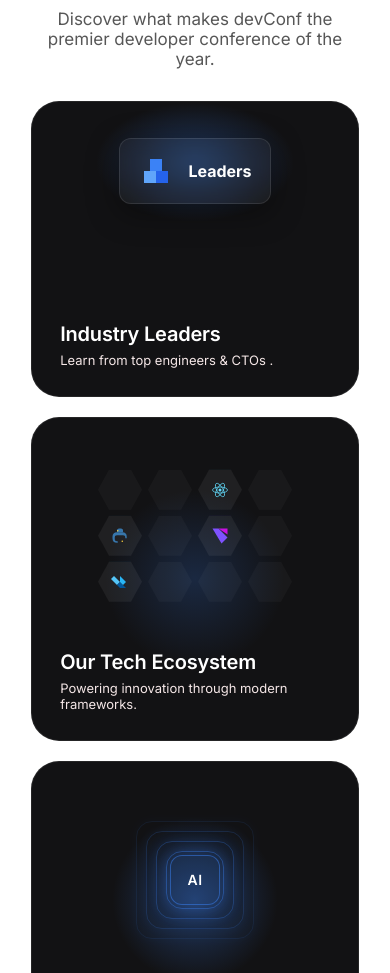
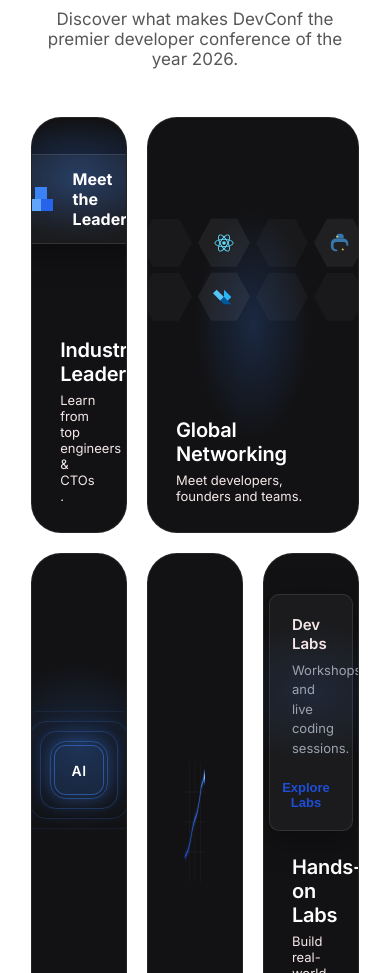
Before and after one commit to sudiptoroy12/B14-A01-DevConf-2026, a plain HTML site: page index.html in a window 390 px wide. Shown: the part 2505-3478 px from the top of the page. Drawn offline with Linux system fonts and the light colour scheme.

Commit message:
Why attend section design and price section glow light add

```diff
--- a/index.html
+++ b/index.html
@@ -109,7 +109,7 @@
 
         <!-- price details -->
         <div class="upgrade-app">
-          <div class="price">
+          <div class="price pro-section-card">
             <div class="price-top">
               <p class="para">STANDARD</p>
               <h1 class="dolar">$399</h1>
@@ -131,14 +131,14 @@
           </div>
 
           <!-- Pro version -->
-          <div class="price text-color pro">
-            <div class="price-top ">
+          <div class="price text-color pro pro-section-card ">
+            <div class="price-top">
               <p class="bluetext">PRO</p>
               <h1>$749</h1>
               <p >per person</p>
             </div>
 
-            <ul class="price-middle  pro">
+            <ul class="price-middle  pro ">
               <li>Everything in Standard</li>
               <li>Unlimited workshop access</li>
               <li>Speaker meet & greet</li>
@@ -146,12 +146,12 @@
               <li>Lifetime recording access</li>
               <li>1-on-1 mentorship (30 min)</li>
             </ul>
-            <div class="price-bottom-pro">
+            <div class="price-bottom-pro ">
               <button>Get Pro</button>
             </div>
           </div>
 
-          <div class="price team">
+          <div class="price team pro-section-card">
             <div class="price-top">
               <p class="para">TEAM</p>
               <h1 class="dolar">$5,999</h1>
@@ -179,23 +179,23 @@
     <section class="why-attend">
       <div class="section-header">
         <h1 class="section-title">Why Attend</h1>
-        <p class="section-subtitle">Discover what makes devConf the premier developer conference of the year.</p>
+        <p class="section-subtitle">Discover what makes DevConf the premier developer conference of the year 2026.</p>
       </div>
 
-      <div class="bento-grid">
-        <!-- Workflow -->
-        <article class="bento-card bento-card--workflow">
+      <div class="attend-grid">
+        <!-- leader section -->
+        <article class="attend-section-card attend-section-card--leader">
           <div class="card-visual">
-            <div class="workflow-notification">
-              <div class="workflow-notification__icon">
+            <div class="leader-notification">
+              <div class="leader-notification-icon">
                 <svg viewBox="0 0 24 24" fill="none" aria-hidden="true">
                   <path d="M8 4h8v8H8V4z" fill="#3b82f6"/>
                   <path d="M4 12h8v8H4v-8z" fill="#60a5fa"/>
                   <path d="M12 12h8v8h-8v-8z" fill="#2563eb"/>
                 </svg>
               </div>
-              <div class="workflow-notification__content">
-                <h4 class="">Leaders</h4>
+              <div class="leader-notification-content">
+                <h4 class="">Meet the Leaders</h4>
               </div>
             </div>
           </div>
@@ -205,8 +205,8 @@
           </div>
         </article>
 
-        <!-- Tech Ecosystem -->
-        <article class="bento-card bento-card--ecosystem">
+        <!-- Networking card -->
+        <article class="attend-section-card attend-section-card--networking">
           <div class="card-visual">
             <div class="hex-grid">
               <div class="hex hex--empty"></div>
@@ -232,33 +232,33 @@
             </div>
           </div>
           <div class="card-body">
-            <h2 class="card-title">Our Tech Ecosystem</h2>
-            <p class="card-description">Powering innovation through modern frameworks.</p>
+            <h2 class="card-title">Global Networking</h2>
+            <p class="card-description">Meet developers, founders and teams.</p>
           </div>
         </article>
 
         <!-- AI Solutions -->
-        <article class="bento-card bento-card--ai">
+        <article class="attend-section-card attend-section-card--ai">
           <div class="card-visual">
             <div class="ai-ripple">
-              <div class="ai-ripple__ring ai-ripple__ring--4"></div>
-              <div class="ai-ripple__ring ai-ripple__ring--3"></div>
-              <div class="ai-ripple__ring ai-ripple__ring--2"></div>
-              <div class="ai-ripple__ring ai-ripple__ring--1"></div>
-              <div class="ai-ripple__core">AI</div>
+              <div class="ai-ripple-ring ai-ripple-ring--4"></div>
+              <div class="ai-ripple-ring ai-ripple-ring--3"></div>
+              <div class="ai-ripple-ring ai-ripple-ring--2"></div>
+              <div class="ai-ripple-ring ai-ripple-ring--1"></div>
+              <div class="ai-ripple-core">AI</div>
             </div>
           </div>
           <div class="card-body">
-            <h2 class="card-title">AI Solutions</h2>
-            <p class="card-description">Smart tools that automate and enhance digital workflows.</p>
+            <h2 class="card-title">AI, Cloud & Future Tech </h2>
+            <p class="card-description">Explore the latest trends shaping 2026.</p>
           </div>
         </article>
 
-        <!-- Analytics -->
-        <article class="bento-card bento-card--analytics">
+        <!--career growth card-->
+        <article class="attend-section-card attend-section-card--career">
           <div class="card-visual">
-            <div class="analytics-chart">
-              <svg class="analytics-chart__grid" viewBox="0 0 280 120" preserveAspectRatio="none" aria-hidden="true">
+            <div class="career">
+              <svg class="career-grid" viewBox="0 0 280 120" preserveAspectRatio="none" aria-hidden="true">
                 <line x1="0" y1="30" x2="280" y2="30" stroke="rgba(255,255,255,0.06)" stroke-width="1"/>
                 <line x1="0" y1="60" x2="280" y2="60" stroke="rgba(255,255,255,0.06)" stroke-width="1"/>
                 <line x1="0" y1="90" x2="280" y2="90" stroke="rgba(255,255,255,0.06)" stroke-width="1"/>
@@ -266,7 +266,7 @@
                 <line x1="140" y1="0" x2="140" y2="120" stroke="rgba(255,255,255,0.06)" stroke-width="1"/>
                 <line x1="210" y1="0" x2="210" y2="120" stroke="rgba(255,255,255,0.06)" stroke-width="1"/>
               </svg>
-              <svg class="analytics-chart__line" viewBox="0 0 280 120" preserveAspectRatio="none" aria-hidden="true">
+              <svg class="career-line" viewBox="0 0 280 120" preserveAspectRatio="none" aria-hidden="true">
                 <defs>
                   <linearGradient id="lineGrad" x1="0%" y1="0%" x2="100%" y2="0%">
                     <stop offset="0%" stop-color="#1d4ed8"/>
@@ -284,26 +284,27 @@
             </div>
           </div>
           <div class="card-body">
-            <h2 class="card-title">Analytics</h2>
-            <p class="card-description">Actionable insights from real-time data.</p>
+            <h2 class="card-title">Career Growth</h2>
+            <p class="card-description">Jobs, mentorship and opportunities. </p>
           </div>
         </article>
 
-        <!-- Design -->
-        <article class="bento-card bento-card--design">
+        <!-- Hands on labs part -->
+        <article class="attend-section-card attend-section-card--labs">
           <div class="card-visual">
-            <div class="design-dialog">
-              <p class="design-dialog__title">Title Here</p>
-              <p class="design-dialog__desc">Alert description with auto layout!</p>
-              <div class="design-dialog__actions">
-                <button type="button" class="design-dialog__btn">Default</button>
-                <button type="button" class="design-dialog__btn design-dialog__btn--bold">Bold</button>
+            <div class="handson-card">
+              <p class="handson-card-title">Dev Labs</p>
+              <p class="handson-card-desc">Workshops and live coding sessions.</p>
+              <div class="handson-card-actions">
+
+                <button  class="handson-card-btn ">Explore Labs</button>
               </div>
             </div>
           </div>
           <div class="card-body">
-            <h2 class="card-title">Design</h2>
-            <p class="card-description">Human-centered and visually engaging experiences.</p>
+            <h2 class="card-title">Hands-on Labs</h2>
+            <p class="card-description">Build real-world projects with expert guidance. Practice modern tools,
+    frameworks, and workflows through interactive coding sessions.</p>
           </div>
         </article>
       </div>
--- a/style.css/main.css
+++ b/style.css/main.css
@@ -245,6 +245,21 @@
 .pro{
     background-color: #0D1B2A;
 }
+.pro-section-card {
+  position: relative;
+}
+.pro-section-card::before{
+ content: '';
+  position: absolute;
+  top: 10%;
+  left: 50%;
+  transform: translateX(-50%);
+  width: 200px;
+  height: 150px;
+  background: radial-gradient(ellipse, rgba(59, 130, 246, 0.3) 0%, transparent 70%);
+  pointer-events: none;
+
+}
 .team{
     background-color: #F8F9FB;
 }
@@ -341,29 +356,6 @@
    ============================================ */
 
 /* --- CSS Variables --- */
-:root {
-  --color-bg: #000000;
-  --color-card: #121214;
-  --color-card-border: rgba(255, 255, 255, 0.08);
-  --color-text: #ffffff;
-  --color-text-muted: #9ca3af;
-  --color-accent: #3b82f6;
-  --color-accent-light: #60a5fa;
-  --color-accent-glow: rgba(59, 130, 246, 0.35);
-
-  --font-family: 'Inter', system-ui, -apple-system, sans-serif;
-  --radius-card: 28px;
-  --radius-sm: 12px;
-
-  --padding-card: 28px;
-  --max-width: 1100px;
-}
-
-
-
-
-
-
 
 img,
 svg {
@@ -377,7 +369,7 @@
   background: none;
 }
 
-/* --- Page Layout --- */
+/* ---  Layout --- */
 .why-attend {
   display: flex;
   flex-direction: column;
@@ -406,21 +398,18 @@
   margin: 0 auto;
 }
 
-/* --- Why Attend Section --- */
-
-
-/* --- Bento Grid --- */
-.bento-grid {
+/* --- attend Grid --- */
+.attend-grid {
   display: grid;
   grid-template-columns: repeat(3, 1fr);
   gap: 20px;
 }
 
-/* --- Bento Card (shared) --- */
-.bento-card {
+/* --- attend Card (shared) --- */
+.attend-section-card {
   background: #121214;
   border: 1px solid rgba(255, 255, 255, 0.08);;
-  border-radius: var(--radius-card);
+  border-radius: 30px;
   padding: 28px;
   display: flex;
   flex-direction: column;
@@ -429,11 +418,11 @@
   transition: border-color 0.25s ease;
 }
 
-.bento-card:hover {
+.attend-section-card:hover {
   border-color: blue;
 }
 
-.bento-card--ecosystem {
+.attend-section-card--networking {
   grid-column: span 2;
 }
 
@@ -465,13 +454,13 @@
 
 
 /* --- Leader Card --- */
-.bento-card--workflow .card-visual {
+.attend-section-card--leader .card-visual {
   align-items: flex-start;
   justify-content: center;
   padding-top: 8px;
 }
 
-.bento-card--workflow::before {
+.attend-section-card--leader::before {
   content: '';
   position: absolute;
   top: 0;
@@ -483,41 +472,41 @@
   pointer-events: none;
 }
 
-.workflow-notification {
+.leader-notification {
   display: flex;
   align-items: center;
   gap: 14px;
   background: rgba(255, 255, 255, 0.04);
   border: 1px solid rgba(255, 255, 255, 0.1);
-  border-radius: var(--radius-sm);
+  border-radius: 10px;
   padding: 14px 18px;
   backdrop-filter: blur(8px);
   box-shadow: 0 8px 32px rgba(0, 0, 0, 0.4);
 }
 
-.workflow-notification__icon {
+.leader-notification-icon {
   width: 36px;
   height: 36px;
   flex-shrink: 0;
 }
 
-.workflow-notification__icon svg {
+.leader-notification-icon svg {
   width: 100%;
   height: 100%;
 }
-.workflow-notification__content{
+.leader-notification-content{
     color: white;
 }
 
 
 
 
-/* --- Tech Ecosystem Card --- */
-.bento-card--ecosystem .card-visual {
+/* --- Global networking Card --- */
+.attend-section-card--networking .card-visual {
   min-height: 180px;
 }
 
-.bento-card--ecosystem::before {
+.attend-section-card--networking::before {
   content: '';
   position: absolute;
   top: 20%;
@@ -553,7 +542,7 @@
 
 .hex--logo {
   background: rgba(255, 255, 255, 0.06);
-  box-shadow: 0 0 20px var(--color-accent-glow);
+  box-shadow: 0 8px 32px rgba(59, 130, 246, 0.2);
 }
 
 .hex--logo svg {
@@ -566,12 +555,12 @@
 .hex--kotlin { box-shadow: 0 0 24px rgba(127, 82, 255, 0.3); }
 .hex--flutter { box-shadow: 0 0 24px rgba(84, 197, 248, 0.3); }
 
-/* --- AI Solutions Card --- */
-.bento-card--ai .card-visual {
+/* --- AI  Card --- */
+.attend-section-card--ai .card-visual {
   min-height: 180px;
 }
 
-.bento-card--ai::before {
+.attend-section-card--ai::before {
   content: '';
   position: absolute;
   top: 15%;
@@ -579,7 +568,7 @@
   transform: translateX(-50%);
   width: 180px;
   height: 180px;
-  background: radial-gradient(circle, var(--color-accent-glow) 0%, transparent 65%);
+  background: radial-gradient(circle, rgba(59, 130, 246, 0.2) 0%, transparent 65%);
   pointer-events: none;
 }
 
@@ -592,19 +581,19 @@
   justify-content: center;
 }
 
-.ai-ripple__ring {
+.ai-ripple-ring {
   position: absolute;
   border: 1.5px solid rgba(59, 130, 246, 0.4);
   border-radius: 16px;
   box-shadow: 0 0 12px rgba(59, 130, 246, 0.15);
 }
 
-.ai-ripple__ring--1 { width: 56px; height: 56px; opacity: 1; }
-.ai-ripple__ring--2 { width: 76px; height: 76px; opacity: 0.7; }
-.ai-ripple__ring--3 { width: 96px; height: 96px; opacity: 0.45; }
-.ai-ripple__ring--4 { width: 116px; height: 116px; opacity: 0.25; }
+.ai-ripple-ring--1 { width: 56px; height: 56px; opacity: 1; }
+.ai-ripple-ring--2 { width: 76px; height: 76px; opacity: 0.7; }
+.ai-ripple-ring--3 { width: 96px; height: 96px; opacity: 0.45; }
+.ai-ripple-ring--4 { width: 116px; height: 116px; opacity: 0.25; }
 
-.ai-ripple__core {
+.ai-ripple-core {
   position: relative;
   z-index: 1;
   width: 48px;
@@ -618,38 +607,38 @@
   font-size: 0.875rem;
   font-weight: 600;
   letter-spacing: 0.04em;
-  color: var(--color-text);
+  color: white;
   box-shadow: 0 0 24px rgba(59, 130, 246, 0.3);
 }
 
-/* --- Analytics Card --- */
-.bento-card--analytics .card-visual {
+/* --- career growth Card --- */
+.attend-section-card--career .card-visual {
   min-height: 160px;
   padding: 0 8px;
 }
 
-.analytics-chart {
+.career {
   position: relative;
   width: 100%;
   height: 120px;
 }
 
-.analytics-chart__grid,
-.analytics-chart__line {
+.career-grid,
+.career-line {
   position: absolute;
   inset: 0;
   width: 100%;
   height: 100%;
 }
 
-/* --- Design Card --- */
-.bento-card--design .card-visual {
+/* --- Hands-on labs Card --- */
+.attend-section-card--labs .card-visual {
   align-items: flex-start;
   justify-content: center;
   padding-top: 12px;
 }
 
-.bento-card--design::before {
+.attend-section-card--labs::before {
   content: '';
   position: absolute;
   top: 10%;
@@ -661,95 +650,44 @@
   pointer-events: none;
 }
 
-.design-dialog {
+.handson-card {
   background: rgba(255, 255, 255, 0.04);
   border: 1px solid rgba(255, 255, 255, 0.1);
-  border-radius: var(--radius-sm);
+  border-radius: 10px;
   padding: 20px 22px 16px;
   width: 100%;
   max-width: 240px;
   box-shadow: 0 8px 32px rgba(0, 0, 0, 0.35);
 }
 
-.design-dialog__title {
+.handson-card-title {
   font-size: 0.9375rem;
   font-weight: 600;
   margin-bottom: 8px;
 }
 
-.design-dialog__desc {
+.handson-card-desc {
   font-size: 0.8125rem;
-  color: var(--color-text-muted);
+  color:#9ca3af;
   margin-bottom: 18px;
   line-height: 1.5;
 }
 
-.design-dialog__actions {
+.handson-card-actions {
   display: flex;
   justify-content: flex-end;
   gap: 16px;
 }
 
-.design-dialog__btn {
+.handson-card-btn {
   font-size: 0.8125rem;
-  color: var(--color-text-muted);
+  color: #9ca3af;
   padding: 4px 0;
   transition: color 0.2s;
-}
-
-.design-dialog__btn:hover {
-  color: var(--color-text);
-}
-
-.design-dialog__btn--bold {
-  color: var(--color-accent);
+  color: #1D4ED8;
   font-weight: 600;
 }
 
-.design-dialog__btn--bold:hover {
-  color: var(--color-accent-light);
+.handson-card-btn:hover {
+  color: gray;
 }
-
-/* --- Responsive --- */
-@media (max-width: 900px) {
-  .bento-grid {
-    grid-template-columns: repeat(2, 1fr);
-  }
-
-  .bento-card--ecosystem {
-    grid-column: span 2;
-  }
-}
-
-@media (max-width: 600px) {
-  .page {
-    padding: 40px 16px 60px;
-  }
-
-  .section-header {
-    margin-bottom: 32px;
-  }
-
-  .bento-grid {
-    grid-template-columns: 1fr;
-  }
-
-  .bento-card--ecosystem {
-    grid-column: span 1;
-  }
-
-  .hex-grid {
-    grid-template-columns: repeat(4, 44px);
-    grid-template-rows: repeat(3, 40px);
-  }
-
-  .hex {
-    width: 44px;
-    height: 40px;
-  }
-
-  .hex--logo svg {
-    width: 18px;
-    height: 18px;
-  }
-}
```
